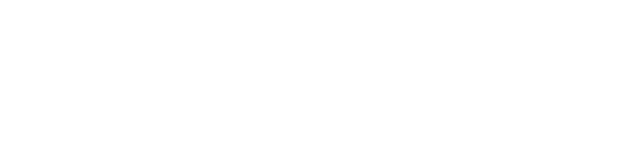
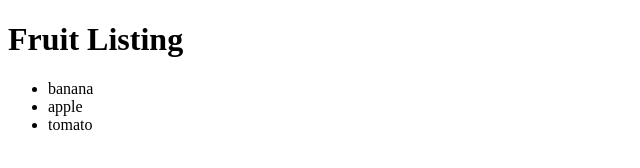
Before and after one commit to benzap/DOM.Barf, a plain HTML site: page examples/small.html in a window 1280 px wide. Shown: the whole page, without its empty margins (0-640 px from the left). Drawn offline with Linux system fonts and the light colour scheme.

Commit message:
attached release

```diff
--- a/examples/small.html
+++ b/examples/small.html
@@ -20,6 +20,8 @@
          ]);
 
          console.log(output);
+		 document.body.innerHTML += output;
+
 		</script>
 	</body>
 </html>
```
Also changed, not shown: doc/logo.svg, 1 other file.
